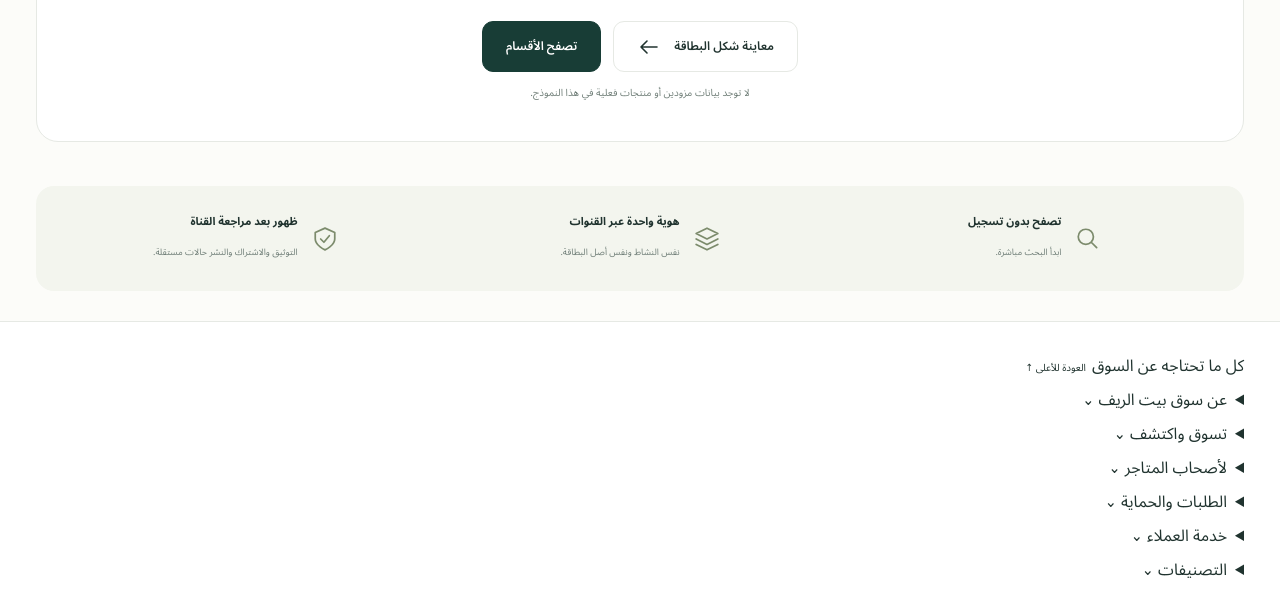
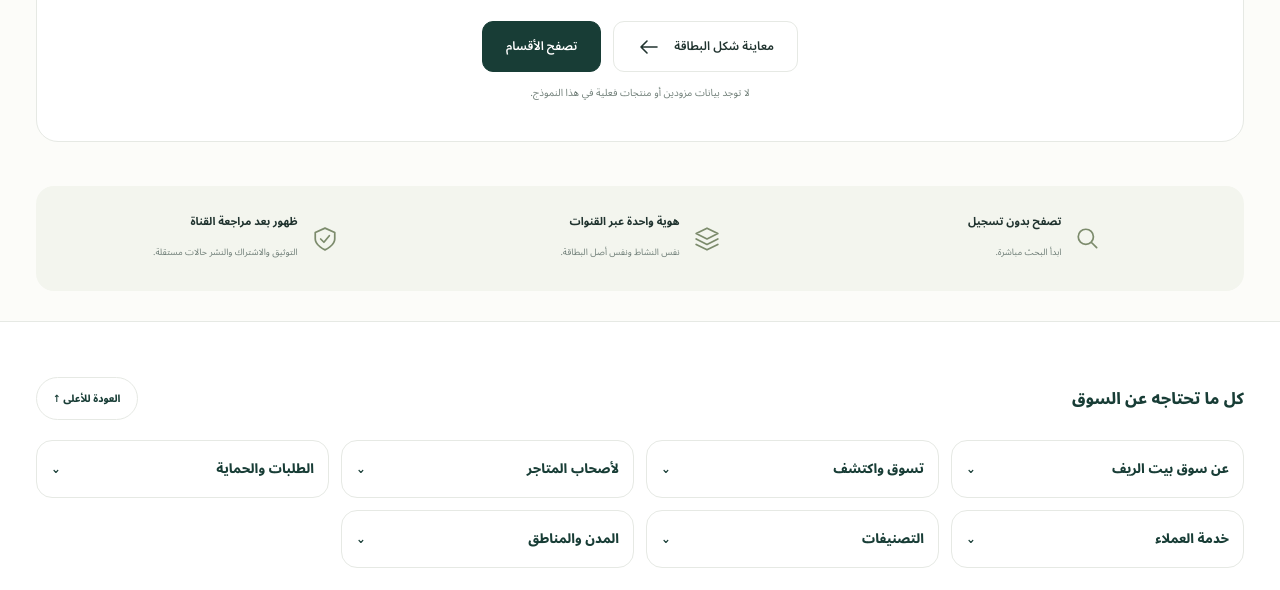
Before and after one commit to bietalreef/bietalreef-markplec-cloudflare, a website with bundled scripts: page index.html in a window 1280 px wide. Shown: the part 1518-2108 px from the top of the page. Built offline with nearby package versions, Linux system fonts and the light colour scheme.

Commit message:
ux: load isolated footer design enhancements without editing existing styles

```diff
--- a/index.html
+++ b/index.html
@@ -8,6 +8,7 @@
   <meta name="description" content="نموذج تجربة سوق بيت الريف الجديد — بيئة تطوير مستقلة دون بيانات عملاء أو منتجات منشورة.">
   <title>سوق بيت الريف — تجربة جديدة</title>
   <link rel="stylesheet" href="/styles.css">
+  <link rel="stylesheet" href="/footer-ux.css">
   <script src="/app.js" type="module"></script>
 </head>
 <body>
```
